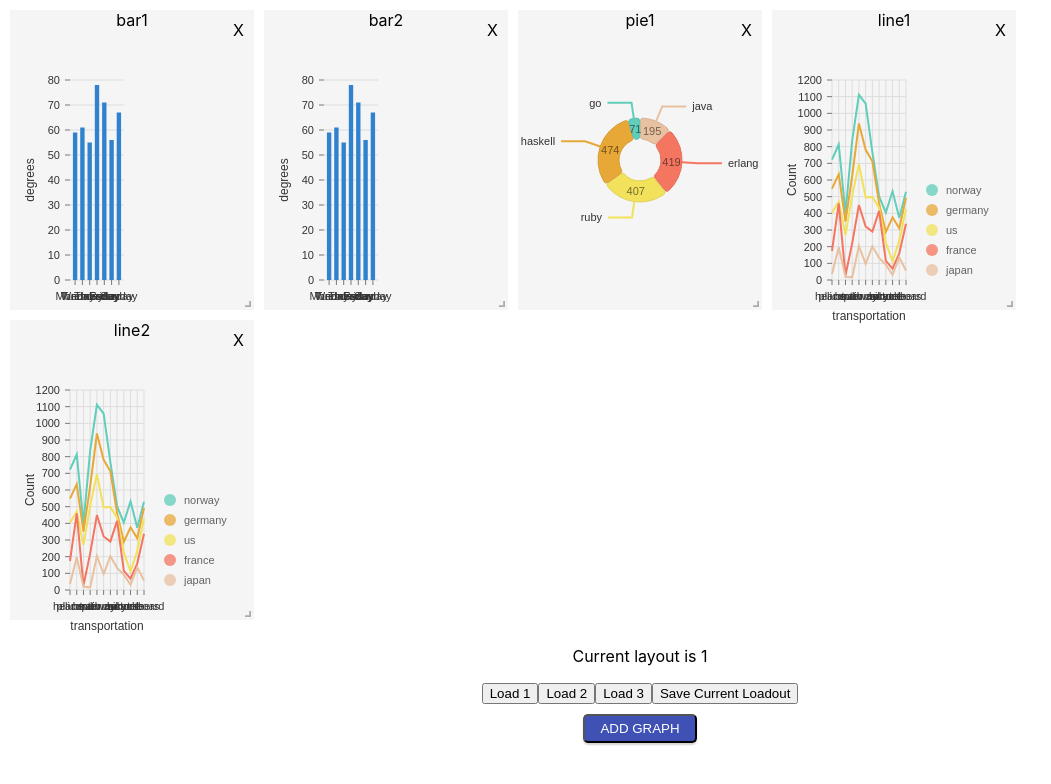
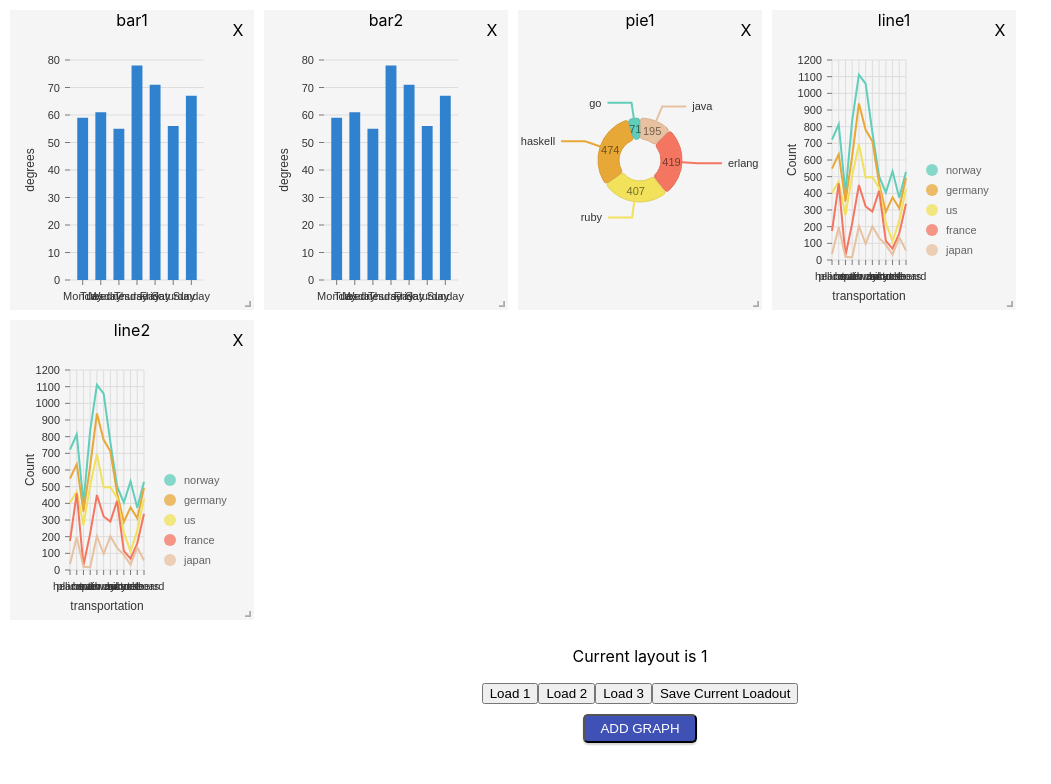
Before and after one commit to CS307PULSE/PULSE, a React (Create React App) app in the folder StatisticsPage/: page / in a window 1280 px wide. Shown: the top 784 px of the page, without its empty margins (0-1051 px from the left). Built offline with nearby package versions, Linux system fonts and the light colour scheme.

Commit message:
Fixed up code
Added some comments to make stuff more readable

```diff
--- a/StatisticsPage/src/App.js
+++ b/StatisticsPage/src/App.js
@@ -4,6 +4,7 @@ import GraphGrid from "./GraphGrid";
 import styled from "styled-components";
 import Popup from "./Popup";
 
+//Stylized button for adding a graph
 const Button = styled.button`
   background-color: #3f51b5;
   color: white;
@@ -25,12 +26,11 @@ const Button = styled.button`
 `;
 
 function App() {
+  //Functions to enable opening and closing of the "Add Graph" menu
   const [isPopupOpen, setIsPopupOpen] = useState(false);
-
   const openPopup = () => {
     setIsPopupOpen(true);
   };
-
   const closePopup = () => {
     setIsPopupOpen(false);
   };
@@ -41,9 +41,7 @@ function App() {
       <div>
         <Button onClick={openPopup}>Add Graph</Button>
       </div>
-      <Popup isOpen={isPopupOpen} onClose={closePopup}>
-        <h2> This is my Popup</h2>
-      </Popup>
+      <Popup isOpen={isPopupOpen} onClose={closePopup} />
     </div>
   );
 }
--- a/StatisticsPage/src/GraphGrid.js
+++ b/StatisticsPage/src/GraphGrid.js
@@ -6,17 +6,22 @@ import "react-resizable/css/styles.css";
 
 const ResponsiveGridLayout = WidthProvider(Responsive);
 
+//Stylized div for each of the graph containers
 const GraphContainer = styled.div`
   background: #f5f5f5;
 `;
 
+//Stylized close button for graph containers
 const CloseButton = styled.span`
   position: absolute;
+  width: 5%;
+  height: 5%;
   top: 10px;
   right: 10px;
   cursor: pointer;
 `;
 
+//Default layout so that page does not look empty
 const defaultLayout = [
   {
     i: "bar1",
@@ -71,70 +76,73 @@ const defaultLayout = [
 ];
 
 export default function GraphGrid() {
+  //UseStates for layout setting
   const [layout, setLayout] = useState(defaultLayout);
   const [layoutNumber, setlayoutNumber] = useState(1);
 
+  //Remove container function
   const RemoveContainer = (containerName) => {
     let updatedLayout = layout;
     updatedLayout = updatedLayout.filter((item) => item.i !== containerName);
     setLayout(updatedLayout);
   };
 
+  //Add container function
   const AddContainer = (container) => {
     setLayout([...layout, container]);
   };
 
-  //Database functions
+  //Get layout from local storage
   function getFromLS(key) {
     const storedLayout = localStorage.getItem(key);
+
+    //Try-catch to set layout to default one if recieved empty layout
     try {
       const newLayout = JSON.parse(storedLayout);
       if (newLayout == null) {
         throw new Error("null layout");
       }
-      setLayout(newLayout);
-      console.log("loading");
-      console.log(newLayout);
       return newLayout;
     } catch (e) {
-      console.log(e);
-      console.log("created new layout");
       saveToLS();
       return defaultLayout;
     }
   }
 
+  //Send layout to local storage
   const saveToLS = (storingLayout) => {
-    console.log("saving");
-    console.log(storingLayout);
     localStorage.setItem(layoutNumber, JSON.stringify(storingLayout));
   };
 
+  //Function for save button
   const handleSaveButtonClick = () => {
     saveToLS(layout);
   };
 
+  //Function for load button
   const handleLoadButtonClick = (saveNumber) => {
     setlayoutNumber(saveNumber);
     const loadedLayout = getFromLS(saveNumber);
     setLayout(loadedLayout);
   };
 
+  //When layout changes, store to layout var
   const handleLayoutChange = (layoutA, allLayouts) => {
+    //Copy position and size data of each element to their counterparts in the layout var
     let updatedLayout = [];
     for (let container of layout) {
       const copyContainer = allLayouts.lg.find(
         (tempContainer) => tempContainer.i === container.i
       );
+      //Position data
       container["x"] = copyContainer.x;
       container["y"] = copyContainer.y;
+      //Size data
       container["w"] = copyContainer.w;
       container["h"] = copyContainer.h;
       updatedLayout.push(container);
     }
     setLayout(updatedLayout);
-    console.log("current layout");
-    console.log(updatedLayout);
   };
 
   //Get correct initial layout when initialized
--- a/StatisticsPage/src/Graphs.js
+++ b/StatisticsPage/src/Graphs.js
@@ -2,6 +2,7 @@ import { ResponsiveBar } from "@nivo/bar";
 import { ResponsiveLine } from "@nivo/line";
 import { ResponsivePie } from "@nivo/pie";
 
+//Sample datas
 export const data1 = [
   {
     day: "Monday",
@@ -32,7 +33,6 @@ export const data1 = [
     degrees: 67,
   },
 ];
-
 export const data2 = [
   {
     id: "japan",
@@ -305,7 +305,6 @@ export const data2 = [
     ],
   },
 ];
-
 export const data3 = [
   {
     id: "java",
@@ -339,13 +338,14 @@ export const data3 = [
   },
 ];
 
+//Bar Graph
 export const BarGraph = (props) => {
   return (
     <ResponsiveBar
       data={props.data}
       keys={props.graphKeys}
       indexBy={props.graphIndexBy}
-      margin={{ top: 50, right: 130, bottom: 50, left: 60 }}
+      margin={{ top: 30, right: 50, bottom: 50, left: 60 }}
       padding={0.4}
       valueScale={{ type: "linear" }}
       colors="#3182CE"
@@ -365,10 +365,11 @@ export const BarGraph = (props) => {
   );
 };
 
+//Line Graph
 export const LineGraph = (props) => (
   <ResponsiveLine
     data={props.data}
-    margin={{ top: 50, right: 110, bottom: 50, left: 60 }}
+    margin={{ top: 30, right: 110, bottom: 70, left: 60 }}
     xScale={{ type: "point" }}
     yScale={{
       type: "linear",
@@ -433,6 +434,7 @@ export const LineGraph = (props) => (
   />
 );
 
+//Pie Graph
 export const PieGraph = (props) => {
   return (
     <ResponsivePie
--- a/StatisticsPage/src/Popup.js
+++ b/StatisticsPage/src/Popup.js
@@ -1,6 +1,7 @@
 import styled from "styled-components";
 import React, { useState } from "react";
 
+//Stylization for popup box
 const PopupOverlay = styled.div`
   position: fixed;
   top: 0;
@@ -14,6 +15,7 @@ const PopupOverlay = styled.div`
   z-index: 1000;
 `;
 
+//Stylization for popup contents
 const PopupContent = styled.div`
   background: white;
   padding: 20px;
@@ -22,28 +24,30 @@ const PopupContent = styled.div`
   max-width: 80%;
 `;
 
-const CloseButton = styled.div`
+//Stylization for popup close button
+const CloseButton = styled.span`
   position: relative;
   top: -10px;
   right: -40px;
   cursor: pointer;
 `;
 
+//Popup passing through open and close functions
 export default function Popup({ isOpen, onClose }) {
+  //Use states for data to be read from when generating new graph container
   const [data, setData] = useState("top");
   const [graphType, setGraph] = useState("line");
   const [theme, setTheme] = useState("dark");
 
-  if (!isOpen) return null;
+  if (!isOpen) return null; //Don't do anything when not open
 
+  //Functions to change data vars from dropdown boxes
   const changeData = (e) => {
     setData(e.target.data);
   };
-
   const changeGraph = (e) => {
     setGraph(e.target.graphType);
   };
-
   const changeTheme = (e) => {
     setTheme(e.target.theme);
   };
```
